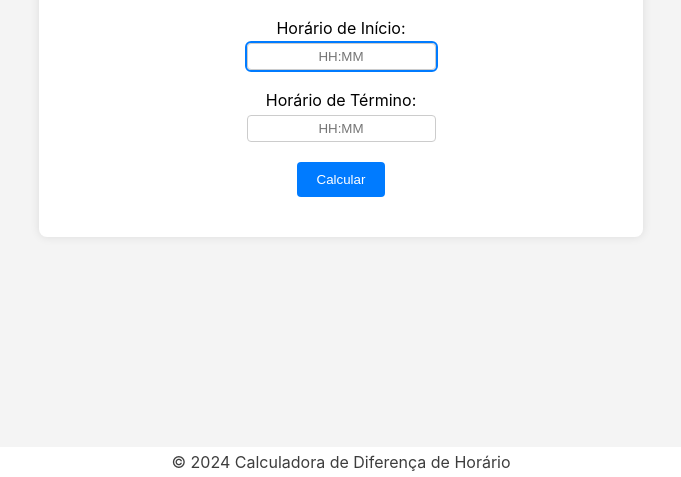
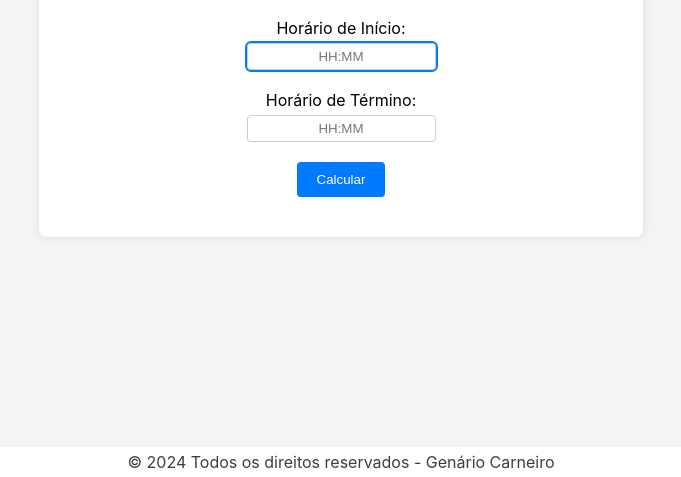
Before and after one commit to genariocoliveira/calculateTime, a plain HTML site: page index.html in a window 1280 px wide. Shown: the part 323-800 px from the top of the page, without its empty margins (299-980 px from the left). Drawn offline with Linux system fonts and the light colour scheme.

Commit message:
Update index.html

```diff
--- a/index.html
+++ b/index.html
@@ -22,7 +22,7 @@
         <div id="resultado" class="resultado"></div>
     </div>
     <footer>
-        <p>© 2024 Calculadora de Diferença de Horário</p>
+        <p>© 2024 Todos os direitos reservados - Genário Carneiro</p>
     </footer>
 
     <script src="script.js"></script>
```
